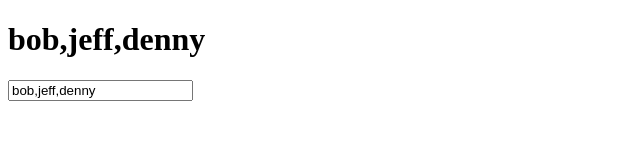
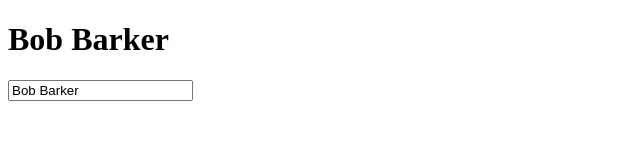
Before and after one commit to jshimkoski/DataBind, a plain HTML site: page index.html in a window 1280 px wide. Shown: the whole page, without its empty margins (0-640 px from the left). Drawn offline with Linux system fonts and the light colour scheme.

Commit message:
minor changes

```diff
--- a/index.html
+++ b/index.html
@@ -1,12 +1,12 @@
 <!doctype html>
 <html>
 <head>
-    <title data-bind="user.name">DataBind</title>
+    <title>DataBind</title>
 </head>
 <body>
 
-    <h1 data-bind="user.name"></h1>
-    <input type="text" data-bind="user.name" />
+    <h1 data-bind="user"></h1>
+    <input type="text" data-bind="user" />
 
     <script src="./js/databind.js" type="text/javascript"></script>
     <script src="./js/main.js" type="text/javascript"></script>
--- a/js/main.js
+++ b/js/main.js
@@ -1,7 +1,8 @@
 (function () {
 
-    var data = new DataBind({
-        'user.name': ['bob', 'jeff', 'denny']
+    // Setting to window to allow console access for testing.
+    var model = window.model = new DataBind({
+        'user': 'Bob Barker'
     });
 
 })();
```
